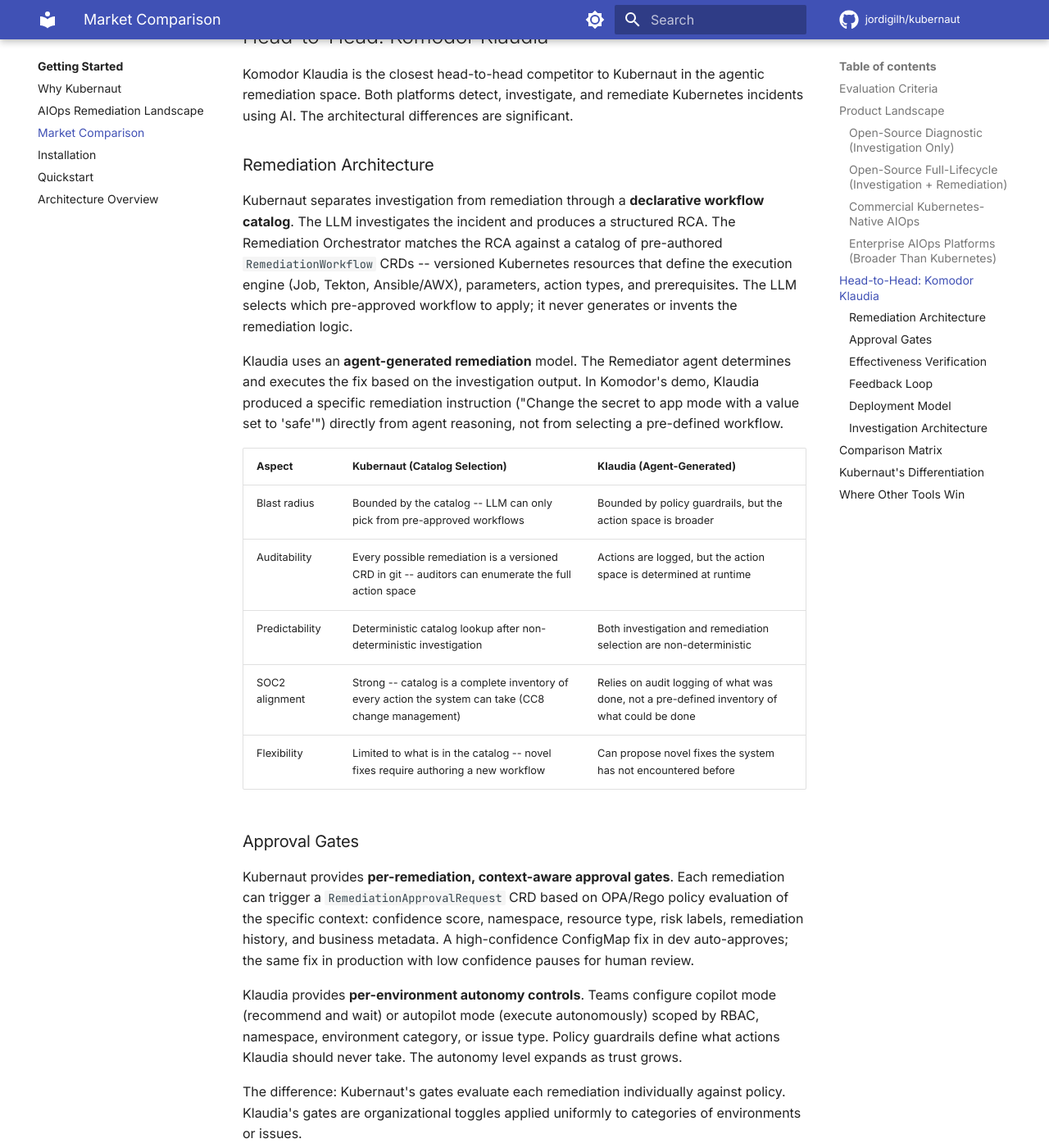
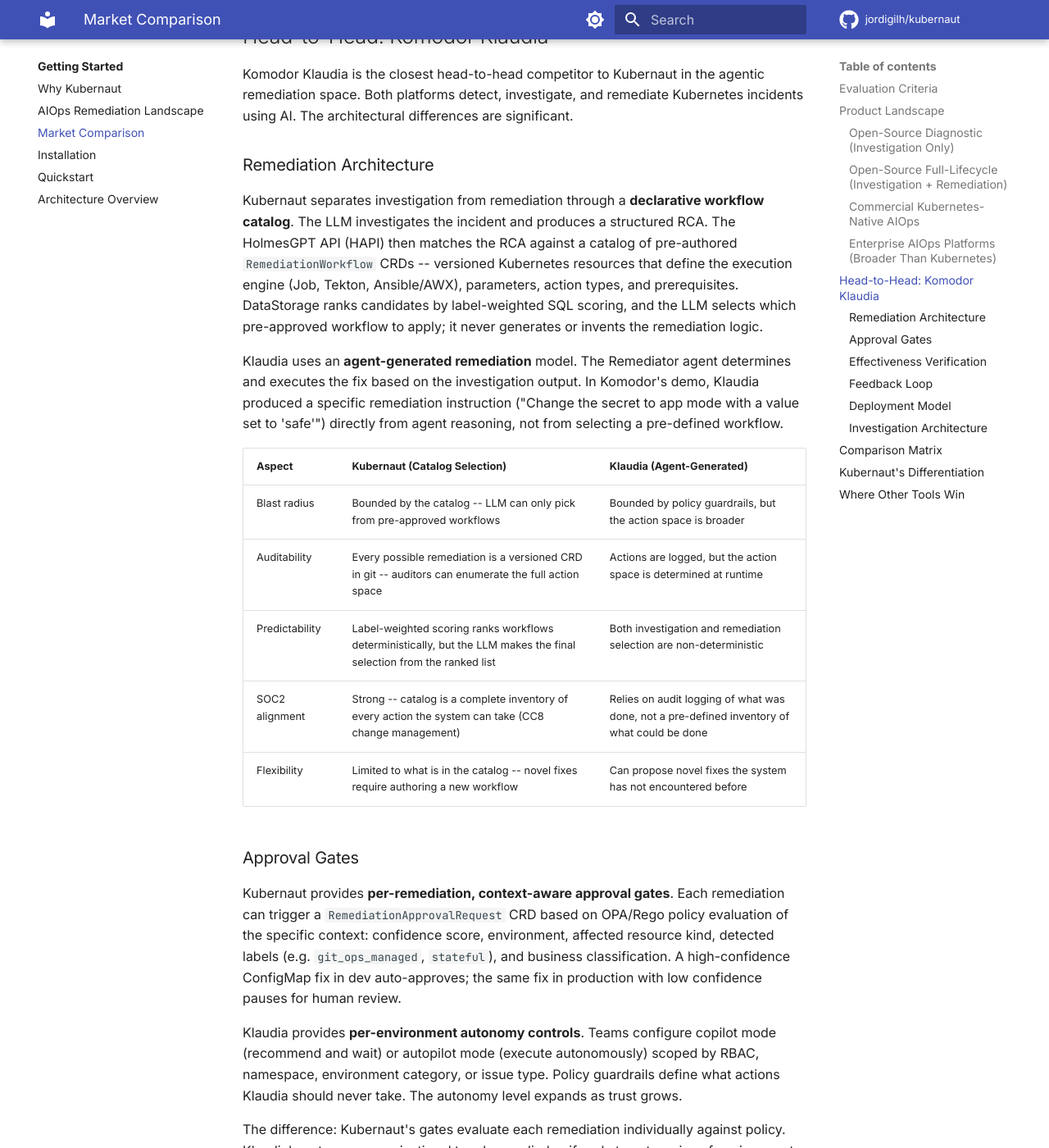
Before and after one commit to jordigilh/kubernaut-docs, an MkDocs documentation site: the page built from docs/getting-started/market-comparison.md, in a window 1280 px wide and 1400 px high, scrolled down 2992 px. Shown: the whole window at 82% size. Built offline with MkDocs 1.6.1 and Material for MkDocs 9.7.7, drawn with Linux system fonts in a browser that asks for light colours; comment, search, counter and statistics services are not loaded; the version menu is left out; some of the changed text lies outside the part shown.

Commit message:
fix: correct inaccurate claims in market-comparison.md
- Predictability row: clarify that label-weighted scoring is
  deterministic but the LLM makes the final selection, so overall
  workflow selection is non-deterministic.
- Remediation Architecture: attribute workflow matching to HAPI and
  DataStorage scoring rather than the Remediation Orchestrator.
- Approval Gates (2 occurrences): replace "remediation history" and
  "business metadata" with the actual Rego input fields (confidence,
  environment, affected resource kind, detected labels, business
  classification) per rego-reference.md.
- Pipeline summary: remove "remediation history" from investigation
  inputs; remove "webhook" from notification channels (schema-defined
  but not yet implemented).

Made-with: Cursor

```diff
--- a/docs/getting-started/market-comparison.md
+++ b/docs/getting-started/market-comparison.md
@@ -29,7 +29,7 @@ These tools use LLMs for Kubernetes troubleshooting but do not execute remediati
 
 ### Open-Source Full-Lifecycle (Investigation + Remediation)
 
-**Kubernaut** is the only open-source platform that combines LLM-driven investigation with automated remediation execution, closed-loop verification, and effectiveness feedback. The full pipeline: Detect (Prometheus alerts, Kubernetes events) &rarr; Investigate (LLM with live kubectl, Prometheus, logs, remediation history) &rarr; Approve (RemediationApprovalRequest CRDs + OPA/Rego policies) &rarr; Remediate (Kubernetes Jobs, Tekton Pipelines, Ansible/AWX) &rarr; Verify (4-dimension effectiveness scoring) &rarr; Notify (Slack, webhook, file) &rarr; Learn (effectiveness scores feed future investigations).
+**Kubernaut** is the only open-source platform that combines LLM-driven investigation with automated remediation execution, closed-loop verification, and effectiveness feedback. The full pipeline: Detect (Prometheus alerts, Kubernetes events) &rarr; Investigate (LLM with live kubectl, Prometheus, logs) &rarr; Approve (RemediationApprovalRequest CRDs + OPA/Rego policies) &rarr; Remediate (Kubernetes Jobs, Tekton Pipelines, Ansible/AWX) &rarr; Verify (4-dimension effectiveness scoring) &rarr; Notify (Slack, file) &rarr; Learn (effectiveness scores feed future investigations).
 
 ### Commercial Kubernetes-Native AIOps
 
@@ -57,7 +57,7 @@ Komodor Klaudia is the closest head-to-head competitor to Kubernaut in the agent
 
 ### Remediation Architecture
 
-Kubernaut separates investigation from remediation through a **declarative workflow catalog**. The LLM investigates the incident and produces a structured RCA. The Remediation Orchestrator matches the RCA against a catalog of pre-authored `RemediationWorkflow` CRDs -- versioned Kubernetes resources that define the execution engine (Job, Tekton, Ansible/AWX), parameters, action types, and prerequisites. The LLM selects which pre-approved workflow to apply; it never generates or invents the remediation logic.
+Kubernaut separates investigation from remediation through a **declarative workflow catalog**. The LLM investigates the incident and produces a structured RCA. The HolmesGPT API (HAPI) then matches the RCA against a catalog of pre-authored `RemediationWorkflow` CRDs -- versioned Kubernetes resources that define the execution engine (Job, Tekton, Ansible/AWX), parameters, action types, and prerequisites. DataStorage ranks candidates by label-weighted SQL scoring, and the LLM selects which pre-approved workflow to apply; it never generates or invents the remediation logic.
 
 Klaudia uses an **agent-generated remediation** model. The Remediator agent determines and executes the fix based on the investigation output. In Komodor's demo, Klaudia produced a specific remediation instruction ("Change the secret to app mode with a value set to 'safe'") directly from agent reasoning, not from selecting a pre-defined workflow.
 
@@ -65,13 +65,13 @@ Klaudia uses an **agent-generated remediation** model. The Remediator agent dete
 |---|---|---|
 | Blast radius | Bounded by the catalog -- LLM can only pick from pre-approved workflows | Bounded by policy guardrails, but the action space is broader |
 | Auditability | Every possible remediation is a versioned CRD in git -- auditors can enumerate the full action space | Actions are logged, but the action space is determined at runtime |
-| Predictability | Deterministic catalog lookup after non-deterministic investigation | Both investigation and remediation selection are non-deterministic |
+| Predictability | Label-weighted scoring ranks workflows deterministically, but the LLM makes the final selection from the ranked list | Both investigation and remediation selection are non-deterministic |
 | SOC2 alignment | Strong -- catalog is a complete inventory of every action the system can take (CC8 change management) | Relies on audit logging of what was done, not a pre-defined inventory of what could be done |
 | Flexibility | Limited to what is in the catalog -- novel fixes require authoring a new workflow | Can propose novel fixes the system has not encountered before |
 
 ### Approval Gates
 
-Kubernaut provides **per-remediation, context-aware approval gates**. Each remediation can trigger a `RemediationApprovalRequest` CRD based on OPA/Rego policy evaluation of the specific context: confidence score, namespace, resource type, risk labels, remediation history, and business metadata. A high-confidence ConfigMap fix in dev auto-approves; the same fix in production with low confidence pauses for human review.
+Kubernaut provides **per-remediation, context-aware approval gates**. Each remediation can trigger a `RemediationApprovalRequest` CRD based on OPA/Rego policy evaluation of the specific context: confidence score, environment, affected resource kind, detected labels (e.g. `git_ops_managed`, `stateful`), and business classification. A high-confidence ConfigMap fix in dev auto-approves; the same fix in production with low confidence pauses for human review.
 
 Klaudia provides **per-environment autonomy controls**. Teams configure copilot mode (recommend and wait) or autopilot mode (execute autonomously) scoped by RBAC, namespace, environment category, or issue type. Policy guardrails define what actions Klaudia should never take. The autonomy level expands as trust grows.
 
@@ -139,7 +139,7 @@ Kubernaut is the only platform -- open-source or commercial -- that combines all
 
 - **Full lifecycle in one pipeline**: Detect &rarr; Investigate &rarr; Approve &rarr; Remediate &rarr; Verify &rarr; Notify &rarr; Learn. No tool handoffs, no manual glue between stages.
 - **Declarative workflow catalog**: The LLM selects from pre-authored, versioned, auditable workflows. The blast radius is bounded by the catalog. Auditors can enumerate every possible action the system can take.
-- **Per-remediation approval gates**: OPA/Rego policies evaluate each remediation individually based on confidence, namespace, resource type, risk labels, and remediation history. Not an environment-level toggle.
+- **Per-remediation approval gates**: OPA/Rego policies evaluate each remediation individually based on confidence, environment, affected resource kind, detected labels, and business classification. Not an environment-level toggle.
 - **Closed-loop effectiveness verification**: Every remediation is scored across four dimensions. Failed fixes are marked, triggering escalation or alternative selection.
 - **Structured feedback loop**: Per-remediation effectiveness scores feed directly into future LLM investigations. The system avoids repeating what failed and selects alternatives.
 - **No vendor lock-in**: Works with any LLM provider (OpenAI, Anthropic, Vertex AI, Azure, Ollama, Bedrock), any monitoring stack (Prometheus, Alertmanager, any webhook-capable system), and runs fully self-hosted.
```
